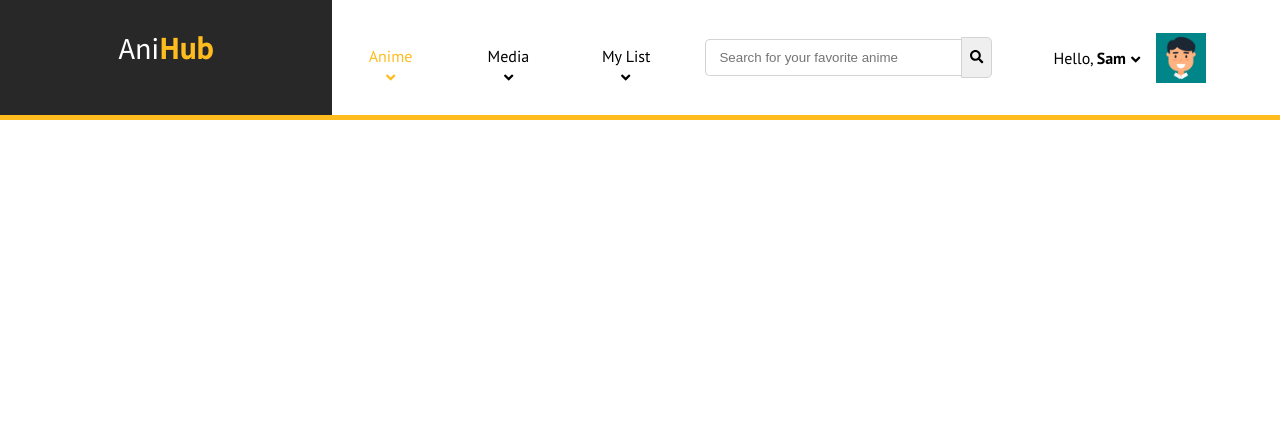
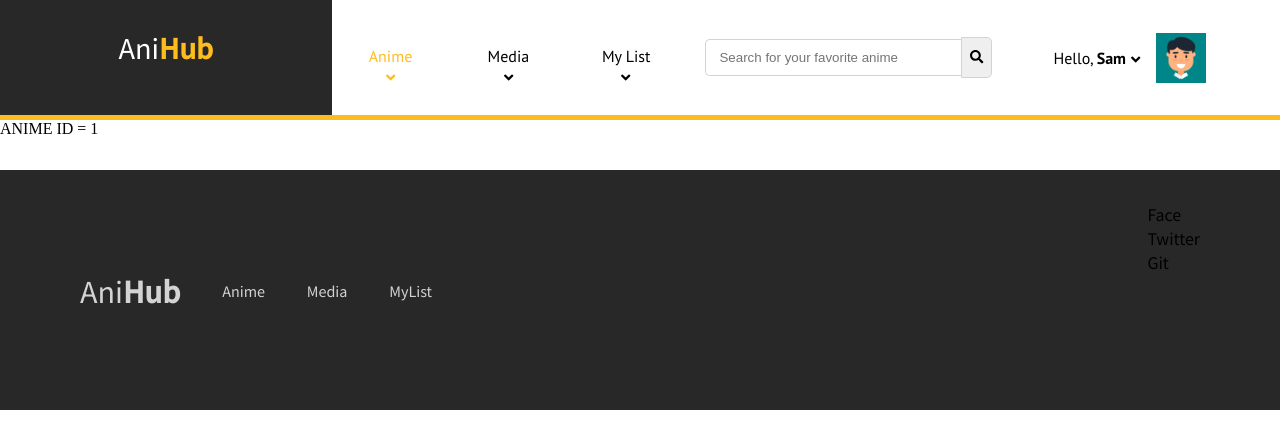
Before and after one commit to Kurler3/AniHub, a React (Create React App) app in the folder client/: page /anime/1 in a window 1280 px wide. Shown: the top 448 px of the page. Built offline with nearby package versions, Linux system fonts and the light colour scheme.

Commit message:
Finished styling items in grid

```diff
--- a/client/package.json
+++ b/client/package.json
@@ -16,6 +16,7 @@
     "react": "^17.0.2",
     "react-dom": "^17.0.2",
     "react-loader-spinner": "^4.0.0",
+    "react-rating-stars-component": "^2.2.0",
     "react-redux": "^7.2.4",
     "react-router-dom": "^5.3.0",
     "react-scripts": "4.0.3",
--- a/client/src/App.js
+++ b/client/src/App.js
@@ -3,6 +3,8 @@ import Navbar from './components/Navbar';
 import {BrowserRouter as Router, Route, Switch} from 'react-router-dom';
 import Homepage from './components/Homepage';
 import "react-loader-spinner/dist/loader/css/react-spinner-loader.css";
+import AnimePage from './components/AnimePage';
+import Footer from './components/Footer';
 
 function App() {
   return (
@@ -10,7 +12,9 @@ function App() {
       <Navbar />
       <Switch>
         <Route exact path="/" component={Homepage}/>
+        <Route exact path="/anime/:id" component={AnimePage} />
       </Switch>
+      <Footer/>
     </Router>
   );
 }
--- /dev/null
+++ b/client/src/components/AnimePage.js
@@ -0,0 +1,15 @@
+import React from 'react';
+import { useParams } from 'react-router';
+
+const AnimePage = () => {
+
+    const params = useParams();
+
+    return (
+        <div>
+            ANIME ID = {params.id}
+        </div>
+    )
+}
+
+export default AnimePage;
--- /dev/null
+++ b/client/src/components/Footer.js
@@ -0,0 +1,30 @@
+import React from 'react';
+
+const Footer = () => {
+    return (
+        <div className="footer-container">
+
+            <div className="left-container">
+                    <h1 className="left-container-title">Ani<span className="left-container-title-span">Hub</span></h1>
+
+                    <p className="left-container-tab">Anime</p>
+                    <p className="left-container-tab">Media</p>
+                    <p className="left-container-tab">MyList</p>
+            </div>
+
+            <div className="right-container">
+                <div className="right-container-media-tab">
+                    Face
+                </div>
+                <div className="right-container-media-tab">
+                    Twitter
+                </div>
+                <div className="right-container-media-tab">
+                    Git
+                </div>
+            </div>
+        </div>
+    )
+}
+
+export default Footer;
--- a/client/src/components/FrontAnime.js
+++ b/client/src/components/FrontAnime.js
@@ -1,32 +1,33 @@
-import React, {useEffect} from 'react';
+import React from 'react';
+import ReactStars from "react-rating-stars-component";
+import {Link} from 'react-router-dom';
 
 const FrontAnime = ({anime}) => {
 
-    // console.log(anime);
-
-    // Get more info about the anime with another request to the api
-    useEffect(() => {
-
-    }, [])
-
     return (
-        <div className="front-anime-container">
+        <Link to={`/anime/${anime.mal_id}`} className="front-anime-container">
             <div className="anime-image-container">
-                <img src={anime.image_url} alt="Poster Image" />
-            </div>
-            <div className="anime-genres-container">
-                {}
+                <img src={anime.image_url} alt="Poster" />
             </div>
             <p className="anime-title">
                 {anime.title}
             </p>
-            <div className="anime-stars-container">
-                <p>x reviews</p>
+            <ReactStars
+                classNames="anime-stars-container"
+                count={5}
+                size={18}
+                isHalf={true}
+                activeColor="#ffd700"
+                edit={false}
+                value={anime.score/2}
+            />
+            <div className="anime-members-container">
+                <p className="members-number">
+                {anime.members}
+                </p>
+                <p className="members-title">Members</p>
             </div>
-            <div className="anime-watching-episodes-container">
-
-            </div>
-        </div>
+        </Link>
     )
 }
 
--- a/client/src/reducers/frontAnimeReducer.js
+++ b/client/src/reducers/frontAnimeReducer.js
@@ -3,9 +3,7 @@ import { GET_ANIME } from "../utils/action_constants";
 const frontAnimeReducer = (state=[], action) => {
     switch(action.type){
         case GET_ANIME:
-
-            console.log(action.payload);
-
+            // console.log(action.payload);
             return [...state, action.payload];
         default:
             return state;
--- a/client/src/scss_styles/App.scss
+++ b/client/src/scss_styles/App.scss
@@ -3,6 +3,7 @@
 @import '_homepage.scss';
 @import '_frontAnimes.scss';
 @import '_frontAnime.scss';
+@import '_footer.scss';
 
 body {
     // margin: 0;
--- /dev/null
+++ b/client/src/scss_styles/_footer.scss
@@ -0,0 +1,39 @@
+.footer-container {
+    margin-top: 2em;
+    height: 30vh;
+    display: flex;
+    justify-content: space-between;
+    background: var(--blackish-background);
+    font-family: var(--noto-sans-jp);
+
+    .left-container, .right-container {
+        padding: 2em 5em;
+    }
+
+    .left-container {
+        display: flex;
+        width: 40%;
+        justify-content: space-between;
+        align-items: center;
+
+        &-title {
+            font-size: 1.8rem;
+            color: lightgray;
+            font-weight: 100;
+
+            &-span {
+                font-weight: bold;
+            }
+        }
+
+        &-tab {
+            cursor: pointer;
+            font-size: 0.9rem;
+            color: lightgray;
+        }
+    }
+
+    .right-container {
+
+    }
+}
--- a/client/src/scss_styles/_frontAnime.scss
+++ b/client/src/scss_styles/_frontAnime.scss
@@ -1,8 +1,76 @@
 .front-anime-container {
     // margin-top: 1em;
     width: 170px;
-    height: 250px;
-    background-color: red;
+    display: flex;
+    flex-direction: column;
+    justify-content: space-between;
+    cursor: pointer;
+    transition: var(--default-transition);
+    text-decoration: none;
+    color: black;
 
 
+    &:hover {
+        transform: scale(1.1);
+        margin-right: 6%; /* fallback for ancient browsers that don't support calc() */
+        margin-right: calc(5% + 10px);
+        margin-left: 5%;
+    }
+
+    .anime-image-container {
+        height: 250px;
+        width: 100%;
+        padding: 0.5em;
+
+        img {
+            height: 100%;
+            width: 100%;
+            max-width: 100%;
+            max-height: 100%;
+            object-fit: contain;
+            border-radius: 1.1rem;
+        }
+    }
+
+    .anime-title {
+        height: 40px;
+        overflow: hidden;
+        font-size: 0.9rem;
+        padding: 0 0.5em;
+        max-lines: 1;
+        text-align: center;
+        font-weight: bold;
+        display: flex;
+        align-items: center;
+        //justify-content: center;
+    }
+
+    .anime-stars-container {
+        display: flex;
+        width: 100%;
+        //justify-content: center;
+        align-items: center;
+        padding: 0 0.3em;
+    }
+
+    .anime-members-container {
+        background: var(--light-grey);
+        text-align: center;
+        //width: 100%;
+        height: 10vh;
+        display: flex;
+        justify-content: center;
+        flex-direction: column;
+        padding: 0.3em;
+        border-bottom: 2rem;
+
+        .members-number {
+            font-weight: bold;
+        }
+
+        .members-title {
+            font-size: 0.8rem;
+            color: lightgray;
+        }
+    }
 }
```
Also changed, not shown: client/src/assets/css/App.css (+53 -2 lines), 1 other file (tests, documents, lock files or other folders).
